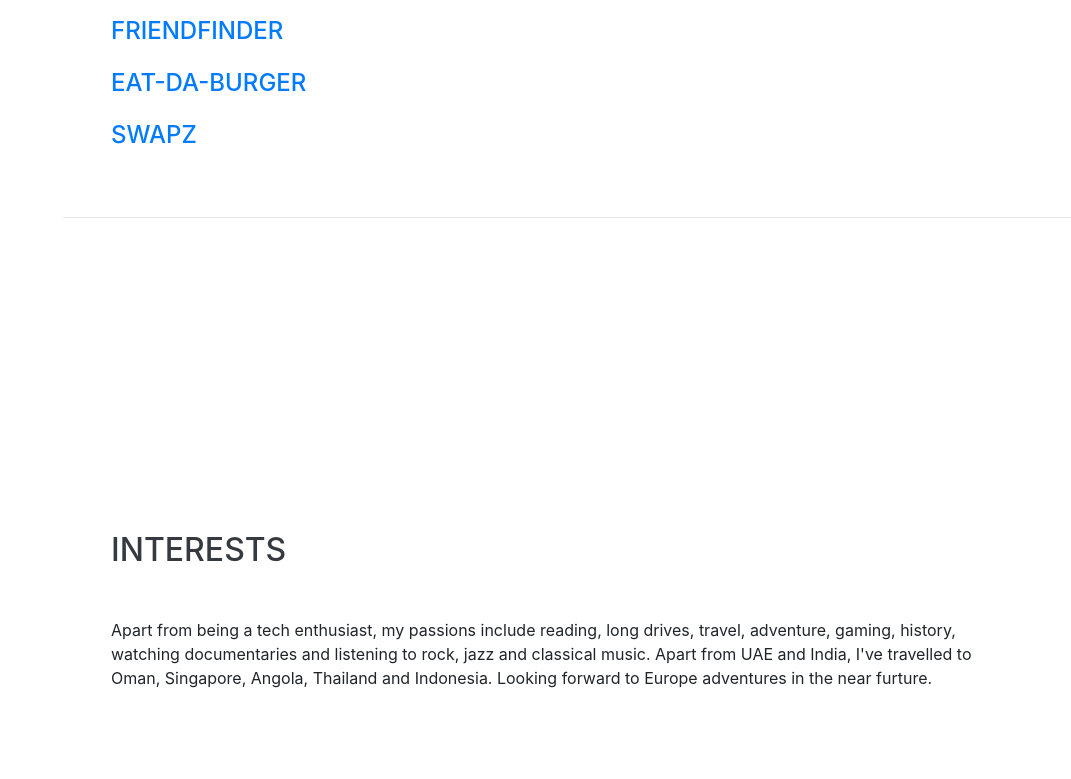
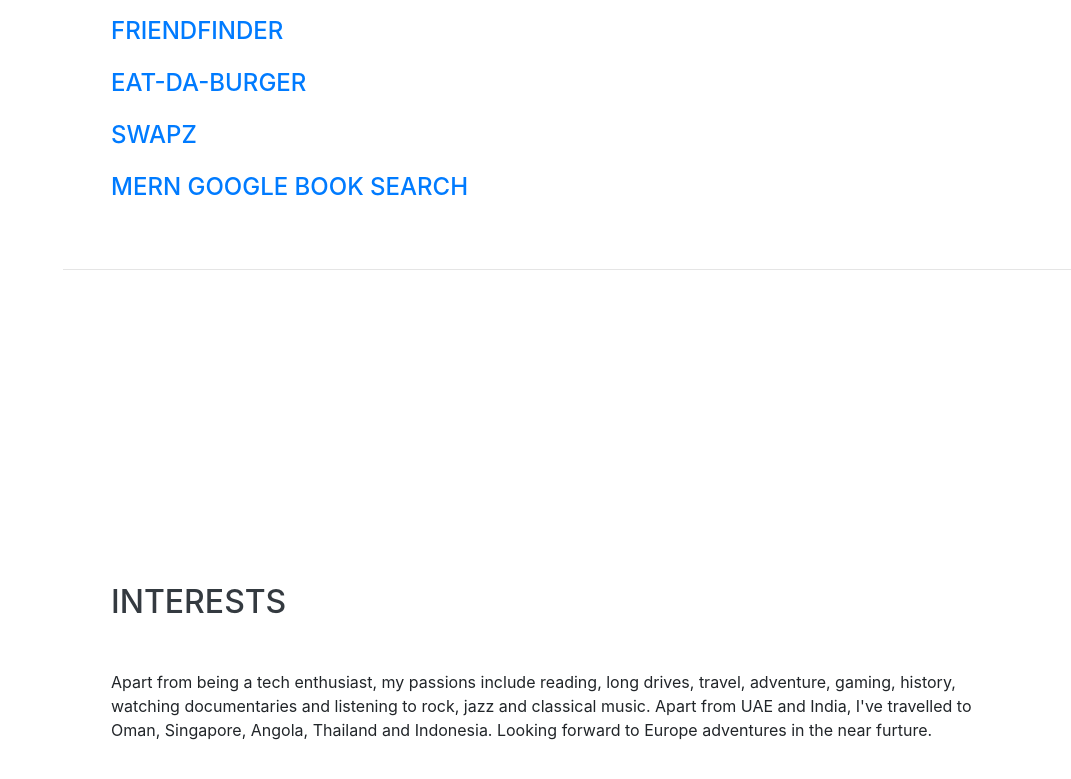
Before and after one commit to dolwinf/PORTFOLIO, a website with bundled scripts: page index.html in a window 1280 px wide. Shown: the part 3028-3807 px from the top of the page, without its empty margins (209-1280 px from the left). Built offline with nearby package versions, Linux system fonts and the light colour scheme; a web font is replaced by a local one.

Commit message:
MERN google books

```diff
--- a/index.html
+++ b/index.html
@@ -227,6 +227,7 @@
         <div class="subheading mb-3"><a href="https://github.com/dolwinf/friendFinder">FriendFinder</a></div>
         <div class="subheading mb-3"><a href="https://github.com/dolwinf/eat-da-burger">Eat-Da-Burger</a></div>
         <div class="subheading mb-3"><a href="https://github.com/dolwinf/project-optimum">Swapz</a></div>
+        <div class="subheading mb-3"><a href="https://github.com/dolwinf/react-google-books-search">MERN Google Book Search</a></div>
 
       </div>
 
```
